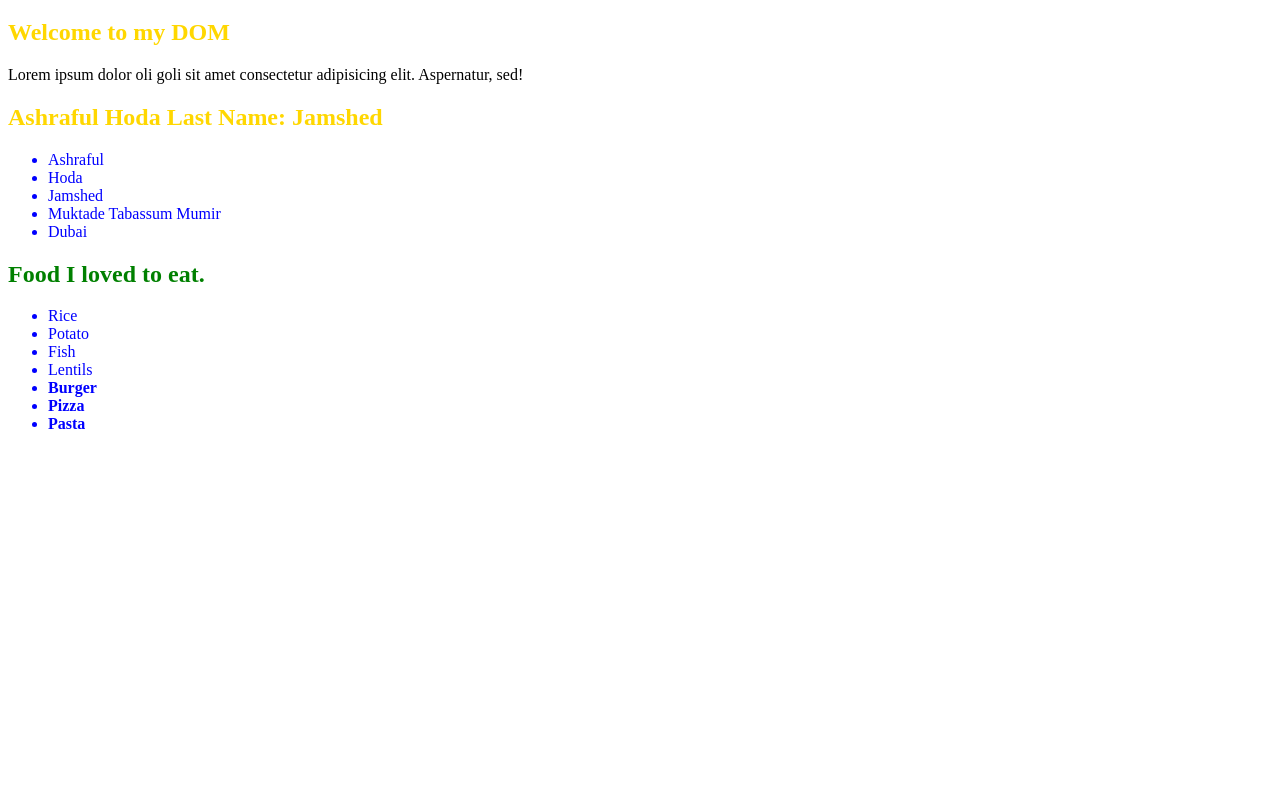
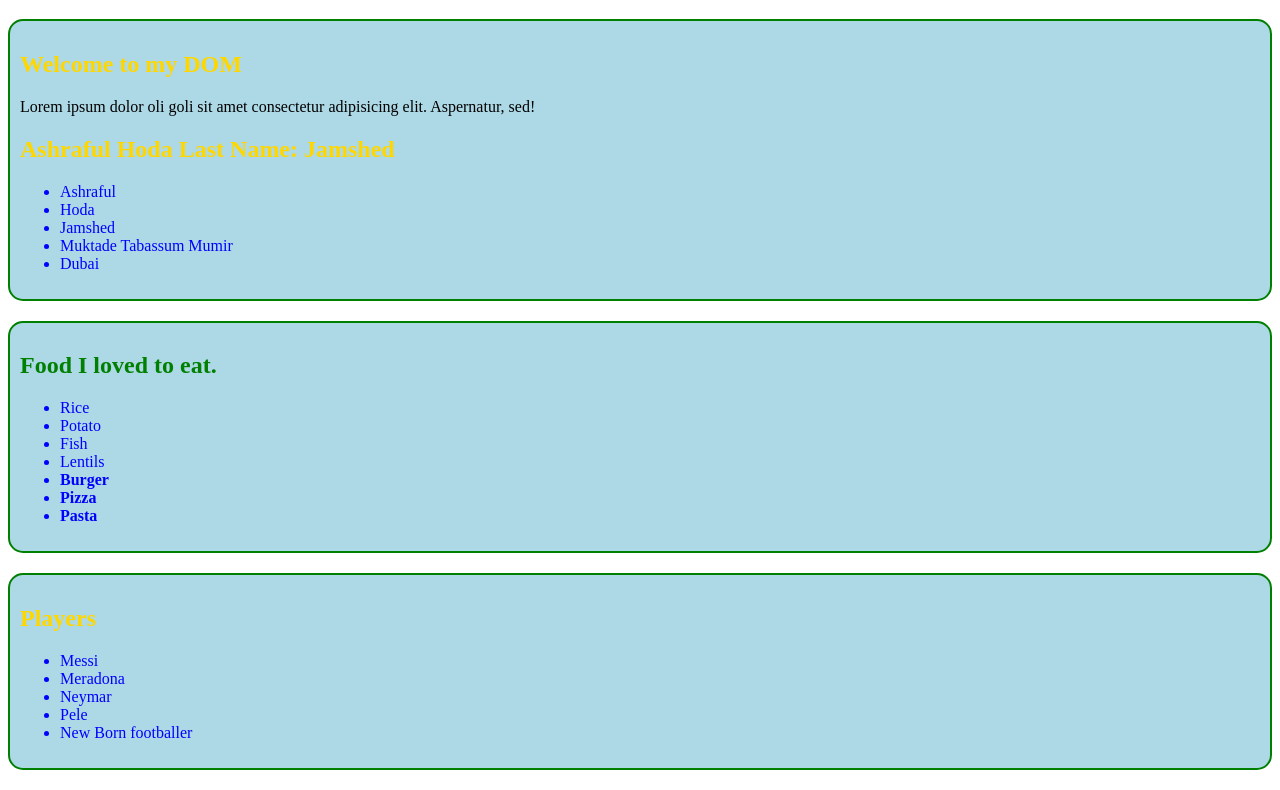
Before and after one commit to ashrafulhoda789/DOM-PH, a plain HTML site: page Tour_of_DOM/index.html in a window 1280 px wide. Shown: the part 61-851 px from the top of the page. Before the commit the page ends 800 px from the top, so only its background shows below. Drawn offline with Linux system fonts and the light colour scheme.

Commit message:
parent and child node

```diff
--- a/Tour_of_DOM/index.html
+++ b/Tour_of_DOM/index.html
@@ -11,6 +11,7 @@
         }
         #food-title{
             color: green;
+            /* background-color: lightgreen; */
         }
         .food .foreign{
             font-weight: 700;
@@ -53,25 +54,34 @@
                 <li class="foreign">Pasta</li>
             </ul>
         </section>
+        <section id="players-container">
+            <h1>Players</h1>
+            <ul id="player-list">
+                <li>Messi</li>
+                <li>Meradona</li>
+                <li>Neymar</li>
+                <li>Pele</li>
+            </ul>
+        </section>
     </main>
 
     <script>
         // console.log("Hello from JavaScript!!");
         // console.log("Hello I am Jamshed");
         // console.log("Hi I am Mumir's Heart");
-        console.log("Document Object Model");
+        // console.log("Document Object Model");
 
         const student = {
             name: "Ashraful Hoda",
             id: 121,
             study : function (subject){
-                console.log("Studying subject: ", subject);
+                // console.log("Studying subject: ", subject);
             },
         }
 
         // document.getElementsByTagName
         const liCollection = document.getElementsByTagName('li');
-        console.log(liCollection);
+        // console.log(liCollection);
 
         for(const li of liCollection){
             // console.log(li.innerText);
@@ -84,7 +94,7 @@
 
         // get by Id
         const foodTitleh1 = document.getElementById('food-title');
-        console.log(foodTitleh1.innerText);
+        // console.log(foodTitleh1.innerText);
         foodTitleh1.innerText = "Food I loved to eat."
 
         const nameElement = document.getElementById('name');
@@ -92,16 +102,18 @@
 
         // get ELements by class name
         const foreignElements = document.getElementsByClassName('foreign');
-        console.log(foreignElements);
+        // console.log(foreignElements);
         for(const element of foreignElements){
-            console.log(element.innerText);
+            // console.log(element.innerText);
         }
 
         // query selector all
         const spanElements = document.querySelectorAll('#old-dhaka p span');
         for(const span of spanElements){
-            console.log(span.innerText);
+            // console.log(span.innerText);
         }
+
+
     </script>
 
     <script src="js/script.js"></script>
--- a/Tour_of_DOM/js/script.js
+++ b/Tour_of_DOM/js/script.js
@@ -1,2 +1,33 @@
 // console.log("Hello from outside");
 // console.log(document);
+
+// CSS in Js
+
+// const sections = document.getElementsByTagName('section')
+const sections = document.querySelectorAll('section')
+// console.log(sections);
+for(const section of sections){
+    // console.log(section);
+    section.style.backgroundColor = 'lightblue';
+    section.style.border = '2px solid green';
+    section.style.marginBottom = '20px';
+    section.style.borderRadius = '15px';
+    section.style.padding = '10px'
+}
+
+// Dynamic class
+for(const section of sections){
+    // section.classList.add('section-card');
+}
+
+// document.getElementById('players-container').childNodes[3].childNodes[0].parentNode.parentNode.parentNode.parentNode
+
+// Create element and set innerText or innerHTML
+const newChild = document.createElement('li');
+newChild.innerText = 'New Born footballer';
+
+// Find the parent where you will add the child
+const playerList = document.getElementById('player-list');
+
+// append the child to the parent
+playerList.appendChild(newChild)
--- a/Tour_of_DOM/styles/style.css
+++ b/Tour_of_DOM/styles/style.css
@@ -1,3 +1,11 @@
 li{
     color: blue;
 }
+
+.section-card{
+    background-color: aquamarine;
+    margin-bottom: 5px;
+    border-radius: 15px;
+    border: 2px solid salmon;
+    padding: 20px;
+}
```
